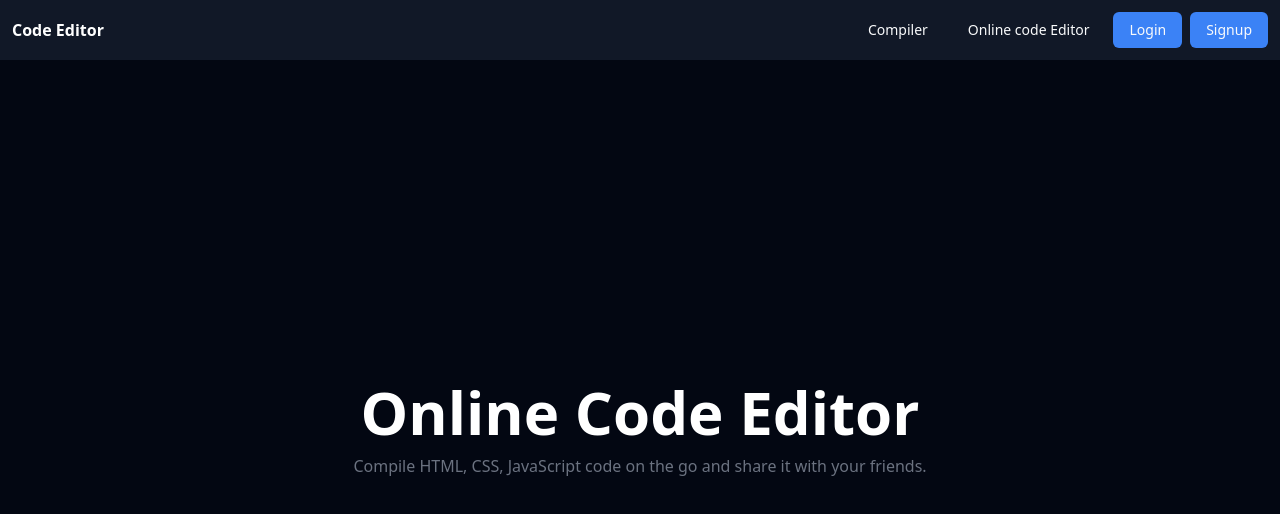
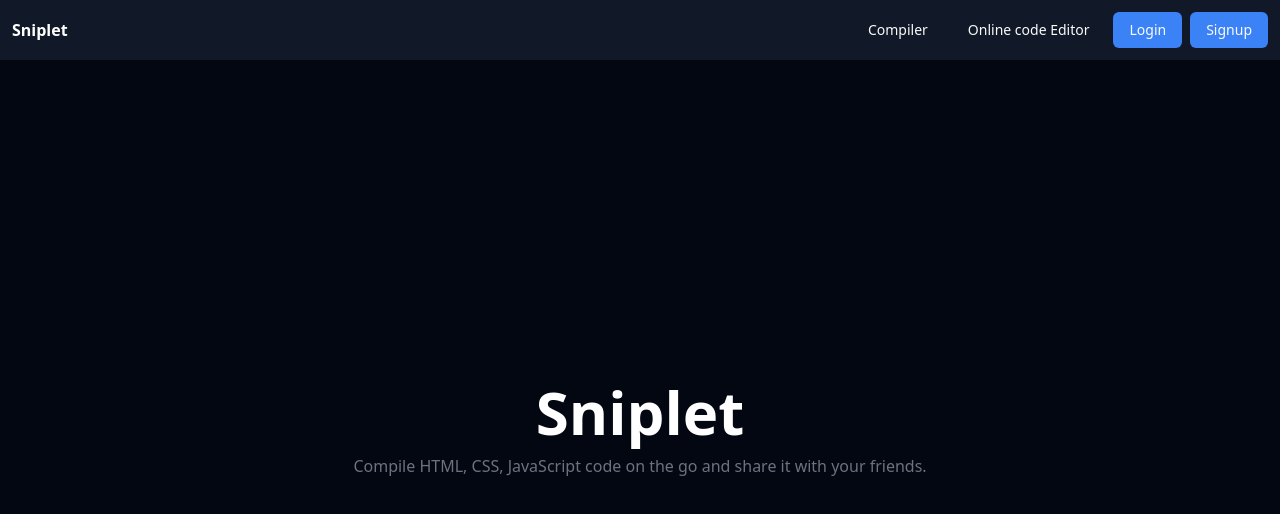
Before and after one commit to Kathir2002/online-code-editor, a React (Vite) app in the folder client/: page / in a window 1280 px wide. Shown: the top 514 px of the page. Built offline with nearby package versions, Linux system fonts and the light colour scheme; no server answers.

Commit message:
feat: Update title and headings to reflect application name "Sniplet"

```diff
--- a/client/index.html
+++ b/client/index.html
@@ -5,7 +5,7 @@
   <meta charset="UTF-8" />
   <link rel="icon" type="image/svg+xml" href="/favicon.svg" />
   <meta name="viewport" content="width=device-width, initial-scale=1.0" />
-  <title>Code Editor</title>
+  <title>Sniplet</title>
 </head>
 
 <body>
--- a/client/src/components/header.tsx
+++ b/client/src/components/header.tsx
@@ -91,7 +91,7 @@ const Header = () => {
   return (
     <nav className="w-full h-[60px] bg-gray-900 text-white p-3 flex justify-between items-center ">
       <Link to={"/"}>
-        <h2 className="font-bold select-none ">Code Editor</h2>
+        <h2 className="font-bold select-none ">Sniplet</h2>
       </Link>
       <ul className=" flex gap-2   ">
         <li>
--- a/client/src/components/renderCode.tsx
+++ b/client/src/components/renderCode.tsx
@@ -1,14 +1,17 @@
 import { RootState } from "@/redux/store";
 import { MutableRefObject, useEffect, useState } from "react";
 import { useSelector } from "react-redux";
-const CodeWorker = new URL('../worker/codeRunner.worker.ts', import.meta.url);
+// const CodeWorker = new URL('../worker/codeRunner.worker.ts', import.meta.url);
+import CodeRunnerWorker from '../worker/codeRunner.worker.ts?worker';
 
-export default function RenderCode({isCompiler ,workerRef}: { isCompiler: boolean, workerRef:MutableRefObject<Worker | null> }) {
+export default function RenderCode({ isCompiler, workerRef }: { isCompiler: boolean, workerRef: MutableRefObject<Worker | null> }) {
   // const workerRef = useRef<Worker | null>(null);
   const [output, setOutput] = useState('');
 
   useEffect(() => {
-    const worker = new Worker(CodeWorker, { type: 'module' });
+    // const worker = new Worker(CodeWorker, { type: 'module' });
+    // workerRef.current = worker;
+    const worker = new CodeRunnerWorker();
     workerRef.current = worker;
 
     worker.onmessage = (e: MessageEvent<{ output: string }>) => {
@@ -44,10 +47,10 @@ export default function RenderCode({isCompiler ,workerRef}: { isCompiler: boolea
       }
       {
         isCompiler ?
-        (<pre className="p-4 bg-gray-100 h-full overflow-auto">
+          (<pre className="p-4 bg-gray-100 h-full overflow-auto">
             <p className="text-black">{output}</p>
-        </pre>):
-        <iframe className="w-full h-full" src={iframeCode} />
+          </pre>) :
+          <iframe className="w-full h-full" src={iframeCode} />
 
       }
     </div>
--- a/client/src/pages/home.tsx
+++ b/client/src/pages/home.tsx
@@ -1,7 +1,7 @@
 const Home = () => {
   return (
     <div className=" w-full h-[calc(100dvh-60px)] flex text-white justify-center items-center gap-3 flex-col">
-      <h1 className=" text-6xl font-bold text-center">Online Code Editor</h1>
+      <h1 className=" text-6xl font-bold text-center">Sniplet</h1>
       <p className=" text-gray-500 text-center">
         Compile HTML, CSS, JavaScript code on the go and share it with your
         friends.
```
